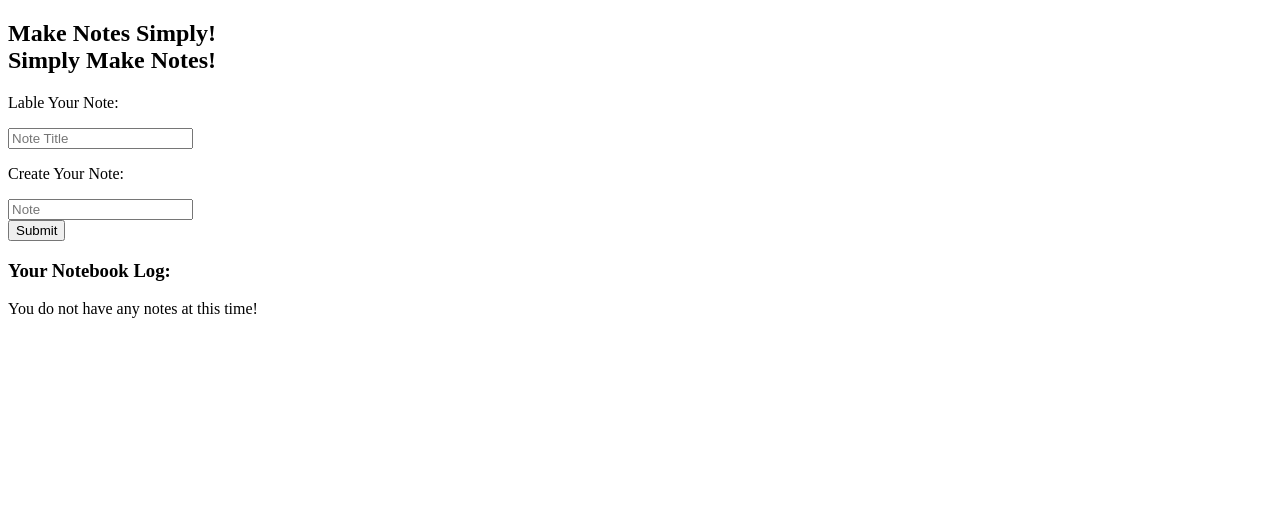
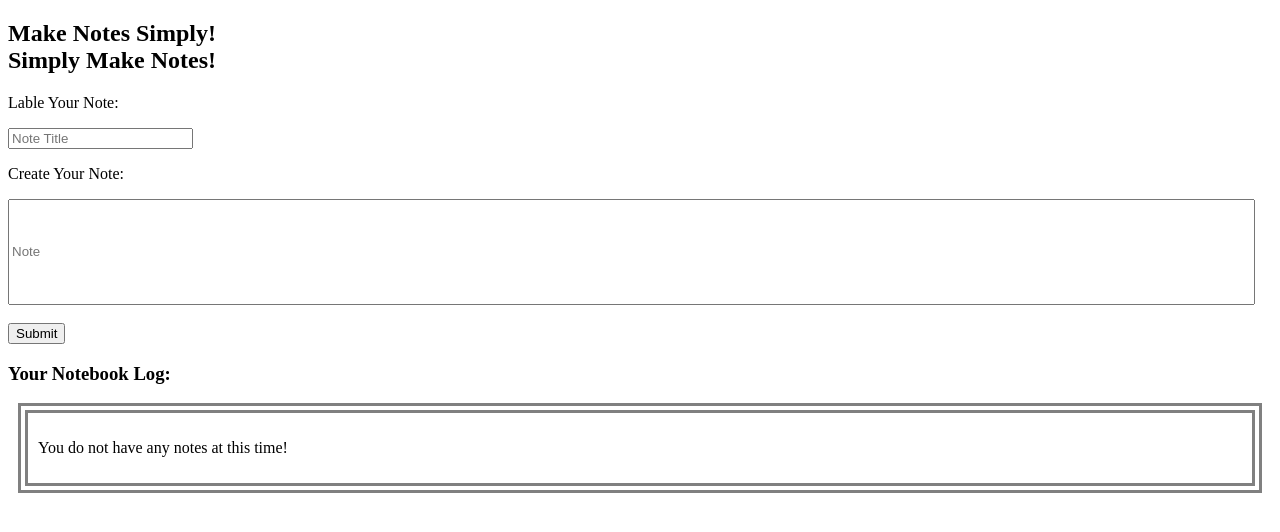
Before and after one commit to laurengordonfahn/notebook, a Flask app: page / in a window 1280 px wide. Shown: the top 532 px of the page. Run offline with Flask 2, Linux system fonts and the light colour scheme; data that the repository does not hold is empty.

Commit message:
Added css to make flow clearer

```diff
--- a/helper_functions.py
+++ b/helper_functions.py
@@ -16,7 +16,10 @@ def commit_note_to_db(note_title, new_note):
     db.session.add(note)
     db.session.commit()
 
-    note_info = Note.query.filter_by(title=note_title).order_by(desc(title.date_at)).limit(1).first()
+    if title:
+        note_info = Note.query.filter_by(title=note_title).order_by(desc(title.date_at)).limit(1).first()
+    else:
+        note_info = Note.query.order_by(desc(Note.date_at)).first()
 
 
     return note_info
--- /dev/null
+++ b/static/css/stylesheet.css
@@ -0,0 +1,29 @@
+#new_note_text_box{
+    height: 100px;
+    width: 98%;
+}
+
+.notebook_border{
+    border: double 10px;
+    border-color: gray;
+    padding: 10px;
+    margin: 10px;
+
+}
+
+.decorate_note_div{
+    display: block;
+    border : solid 2px;
+    border-color: gray;
+    padding: 10px;
+    margin: 10px 5px 10px 5px;
+
+
+}
+
+button.delete_note{
+    display: block;
+    float: right;
+    margin: -1px -2px -2px;
+
+}
--- a/templates/index.html
+++ b/templates/index.html
@@ -2,18 +2,25 @@
 <html>
 <head>
     <title>Notebook</title>
+
+    <link rel="stylesheet" type="text/css" href="/static/css/stylesheet.css">
 </head>
 <body>
     <h2>Make Notes Simply! <br>
         Simply Make Notes!
     </h2>
     <form>
-        <p>Lable Your Note:</p><input type="text" placeholder="Note Title" name="note_title"><br>
-        <p>Create Your Note:</p><input type="text" placeholder="Note" name="new_note"><br>
+        <p>Lable Your Note:</p><input type="text" placeholder="Note Title" name="note_title">
+        <br>
+        <p>Create Your Note:</p><input id="new_note_text_box" type="text" placeholder="Note" name="new_note">
+        <br>
+        <br>
         <button id="new_note_button">Submit</button>
     </form>
 
     <h3>Your Notebook Log:</h3>
+    <div class="notebook_border">
+
         <div class="new_updated_notes"> </div>
 
         {% if not notes %}
@@ -24,20 +31,30 @@
 
             {% for note in notes %}
                 <form>
-                <button class="delete_note" value="{{ note.id }}"> Delete </button>
                     <div class="decorate_note_div">
 
-                    <div> {{ note.date_at }} </div>
-                    <div> {{ note.title }} </div>
+                        <div>
+                            {{ note.date_at }}
+                        </div>
+
+                        <div>
+                            <h4>Note Title:</h4> <p class="note_title">{{ note.title }}</p>
+                        </div>
+
                         <div >
+                            <h4>Note:</h4>
                             <p> {{ note.note }} <p>
                         </div>
+
+                        <button class="delete_note" value="{{ note.id }}"> Delete </button>
+                        <br>
                     </div>
                 </form>
             {% endfor %}
 
 
         {% endif %}
+    </div>
 
     <script src="https://code.jquery.com/jquery.js"></script>
     <script src="/static/javascript/index.js" type="text/javascript"> </script>
```
Lines whose indentation alone changed are shown as unchanged.
